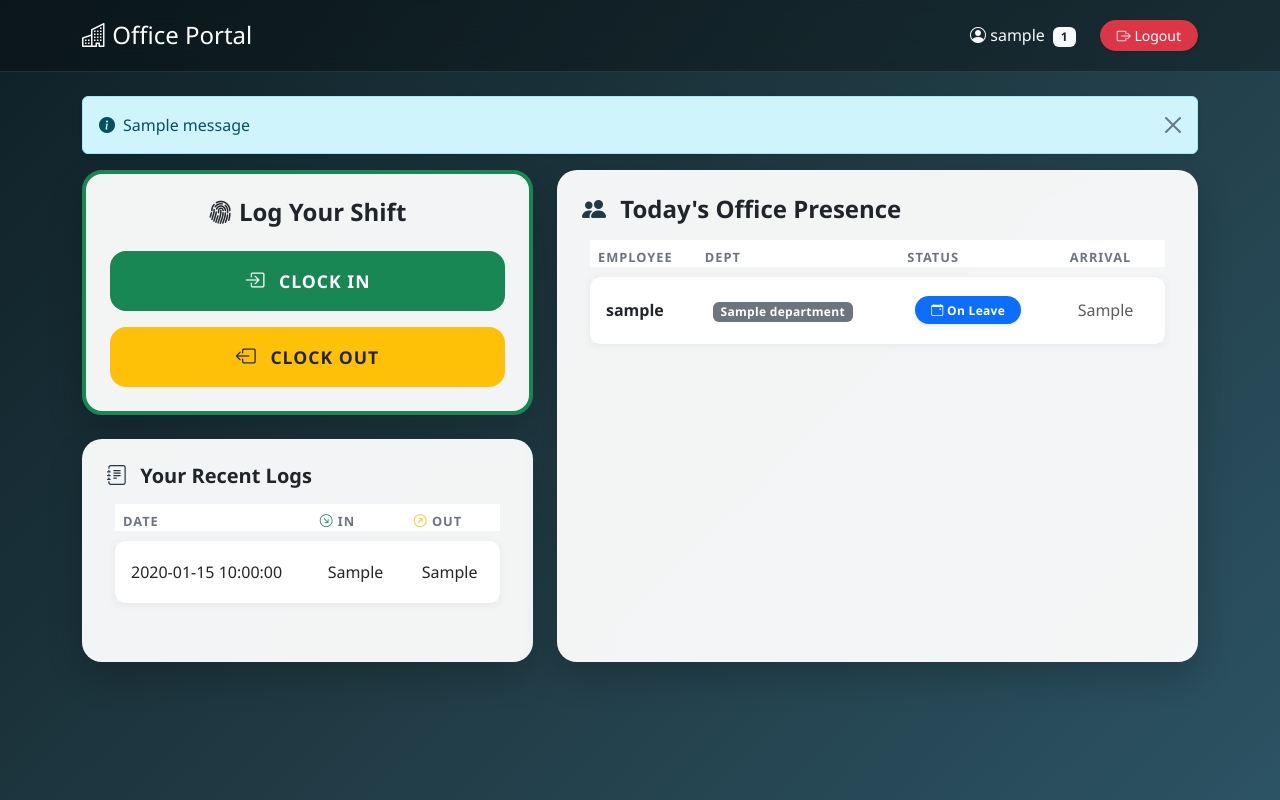
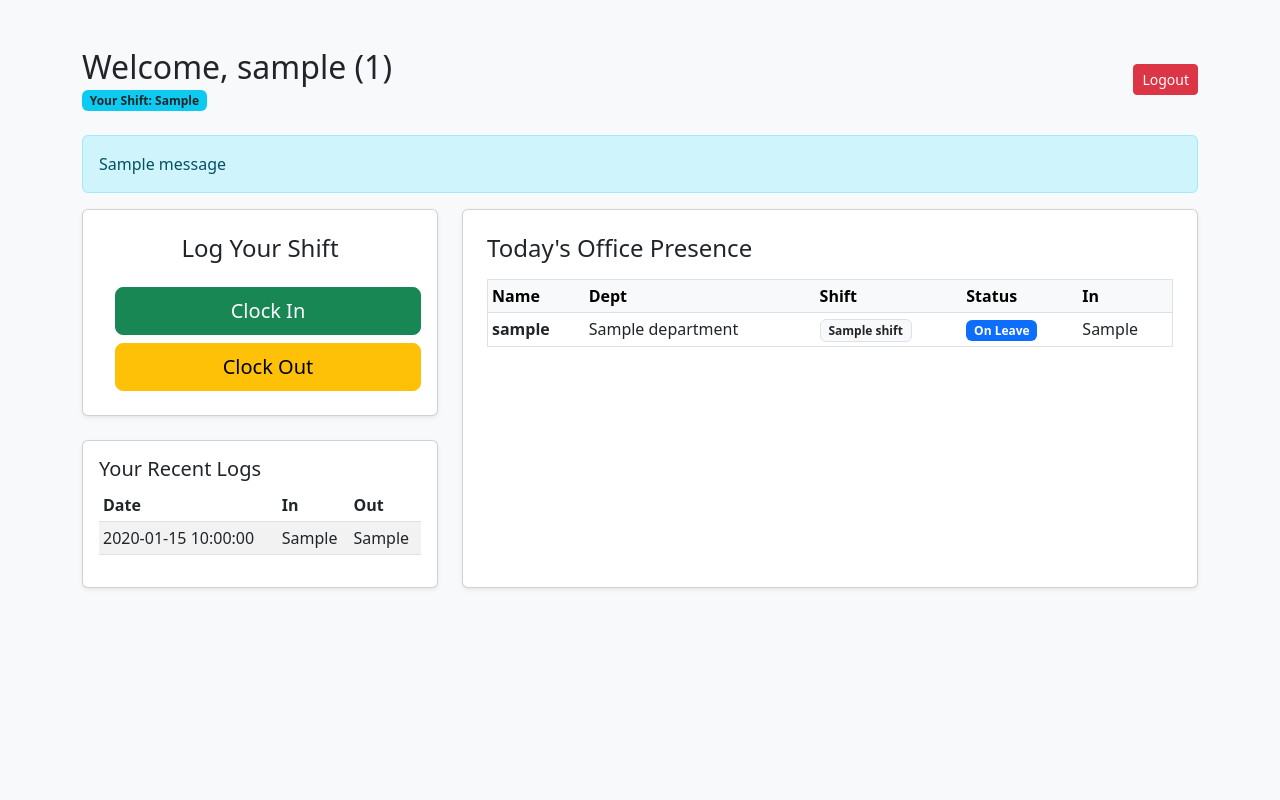
Before and after one commit to jacky1473/my-staff, a Flask app: template templates/staff.html in a window 1280 px wide. Run offline with Flask 3, Linux system fonts and the light colour scheme; the visitor is signed in with stand-in values (Sample User, id 1); tables that the repository leaves empty hold one stand-in row (values such as "Sample post"); the template is opened without the code that fills it: most values are stand-ins (such as "Sample title", 1, 10 or a date in 2020); one stand-in notice (Sample message) is shown.

Commit message:
Refactor staff dashboard layout and title
Updated the title and modified the layout of the staff dashboard. Removed unnecessary styles and improved the structure of the HTML.

```diff
--- a/templates/staff.html
+++ b/templates/staff.html
@@ -1,191 +1,67 @@
 <!DOCTYPE html>
 <html>
 <head>
-    <title>Office Portal | Staff Dashboard</title>
+    <title>Staff Dashboard</title>
     <link href="https://cdn.jsdelivr.net/npm/bootstrap@5.3.0/dist/css/bootstrap.min.css" rel="stylesheet">
-    <link rel="stylesheet" href="https://cdn.jsdelivr.net/npm/bootstrap-icons@1.11.1/font/bootstrap-icons.css">
-    <style>
-        body {
-            background: linear-gradient(135deg, #0f2027, #203a43, #2c5364);
-            font-family: 'Segoe UI', Tahoma, Geneva, Verdana, sans-serif;
-            min-height: 100vh;
-            padding-bottom: 2rem;
-            background-attachment: fixed;
-        }
-        .glass-card {
-            border-radius: 1.25rem;
-            border: 1px solid rgba(255, 255, 255, 0.15);
-            box-shadow: 0 15px 35px rgba(0,0,0,0.2);
-            background: rgba(255, 255, 255, 0.95);
-            backdrop-filter: blur(10px);
-            transition: transform 0.3s ease, box-shadow 0.3s ease;
-        }
-        .glass-card:hover {
-            transform: translateY(-4px);
-            box-shadow: 0 20px 40px rgba(0,0,0,0.3);
-        }
-        .navbar-custom {
-            background: rgba(0, 0, 0, 0.3);
-            backdrop-filter: blur(15px);
-            border-bottom: 1px solid rgba(255, 255, 255, 0.1);
-        }
-        .icon-header {
-            color: #203a43;
-            margin-right: 8px;
-        }
-        .clock-btn {
-            padding: 15px 30px;
-            font-size: 1.1rem;
-            font-weight: bold;
-            border-radius: 1rem;
-            text-transform: uppercase;
-            letter-spacing: 1px;
-            transition: all 0.3s;
-            border: none;
-        }
-        .clock-btn:hover {
-            transform: translateY(-3px);
-            box-shadow: 0 10px 20px rgba(0,0,0,0.2);
-        }
-        .table-custom {
-            border-collapse: separate;
-            border-spacing: 0 10px;
-            margin-top: -10px;
-        }
-        .table-custom thead th {
-            border-bottom: none;
-            color: #6c757d;
-            font-weight: 700;
-            text-transform: uppercase;
-            font-size: 0.8rem;
-            letter-spacing: 1px;
-            padding-bottom: 0px;
-        }
-        .table-custom tbody tr {
-            background-color: #ffffff;
-            box-shadow: 0 2px 8px rgba(0,0,0,0.05);
-            transition: transform 0.2s, box-shadow 0.2s;
-        }
-        .table-custom tbody tr:hover {
-            transform: scale(1.01);
-            box-shadow: 0 5px 15px rgba(0,0,0,0.1);
-            z-index: 1;
-            position: relative;
-        }
-        .table-custom tbody td {
-            border: none;
-            padding: 1.2rem 1rem;
-            vertical-align: middle;
-        }
-        .table-custom tbody td:first-child { border-top-left-radius: 0.75rem; border-bottom-left-radius: 0.75rem; }
-        .table-custom tbody td:last-child { border-top-right-radius: 0.75rem; border-bottom-right-radius: 0.75rem; }
-        .badge {
-            font-weight: 600;
-            letter-spacing: 0.3px;
-        }
-    </style>
 </head>
-<body>
-    <nav class="navbar navbar-dark navbar-custom mb-4 py-3">
-        <div class="container">
-            <span class="navbar-brand mb-0 h1 fs-4"><i class="bi bi-buildings"></i> Office Portal</span>
-            <div class="d-flex align-items-center text-light">
-                <span class="me-4"><i class="bi bi-person-circle"></i> {{ session['username'] }} <span class="badge bg-light text-dark ms-1">{{ session['department'] }}</span></span>
-                <a href="/logout" class="btn btn-danger btn-sm rounded-pill px-3 shadow-sm"><i class="bi bi-box-arrow-right"></i> Logout</a>
+<body class="bg-light">
+    <div class="container mt-5">
+        <div class="d-flex justify-content-between align-items-center mb-4">
+            <div>
+                <h2 class="mb-0">Welcome, {{ session['username'] }} ({{ session['department'] }})</h2>
+                <span class="badge bg-info text-dark mt-1">Your Shift: {{ user_shift }}</span>
             </div>
+            <a href="/logout" class="btn btn-danger btn-sm">Logout</a>
         </div>
-    </nav>
 
-    <div class="container">
         {% with messages = get_flashed_messages() %}
-            {% if messages %}
-                {% for msg in messages %}
-                <div class="alert alert-info alert-dismissible fade show shadow-sm" role="alert">
-                    <i class="bi bi-info-circle-fill me-2"></i>{{ msg }}
-                    <button type="button" class="btn-close" data-bs-dismiss="alert" aria-label="Close"></button>
-                </div>
-                {% endfor %}
-            {% endif %}
+            {% if messages %}{% for msg in messages %}<div class="alert alert-info">{{ msg }}</div>{% endfor %}{% endif %}
         {% endwith %}
 
-        <div class="row g-4">
-            <div class="col-lg-5">
-                <div class="card glass-card p-4 text-center mb-4 border-top border-4 border-success">
-                    <h4 class="fw-bold mb-4 text-dark"><i class="bi bi-fingerprint"></i> Log Your Shift</h4>
-                    <form action="/clock" method="POST">
-                        <div class="d-grid gap-3">
-                            <button type="submit" name="action" value="in" class="btn btn-success clock-btn">
-                                <i class="bi bi-box-arrow-in-right fs-5 me-2"></i> Clock In
-                            </button>
-                            <button type="submit" name="action" value="out" class="btn btn-warning text-dark clock-btn">
-                                <i class="bi bi-box-arrow-left fs-5 me-2"></i> Clock Out
-                            </button>
-                        </div>
+        <div class="row">
+            <div class="col-md-4 mb-4">
+                <div class="card p-4 text-center shadow-sm mb-4">
+                    <h4>Log Your Shift</h4>
+                    <form action="/clock" method="POST" class="mt-3">
+                        <button type="submit" name="action" value="in" class="btn btn-success btn-lg mx-2 w-100 mb-2">Clock In</button>
+                        <button type="submit" name="action" value="out" class="btn btn-warning btn-lg mx-2 w-100">Clock Out</button>
                     </form>
                 </div>
 
-                <div class="card glass-card p-4">
-                    <h5 class="fw-bold mb-3"><i class="bi bi-journal-text icon-header"></i> Your Recent Logs</h5>
-                    <div class="table-responsive px-2 pb-2">
-                        <table class="table table-custom align-middle">
-                            <thead>
-                                <tr>
-                                    <th>Date</th>
-                                    <th><i class="bi bi-arrow-down-right-circle text-success"></i> In</th>
-                                    <th><i class="bi bi-arrow-up-right-circle text-warning"></i> Out</th>
-                                </tr>
-                            </thead>
+                <div class="card p-3 shadow-sm">
+                    <h5>Your Recent Logs</h5>
+                    <table class="table table-sm table-striped">
+                        <thead><tr><th>Date</th><th>In</th><th>Out</th></tr></thead>
                         <tbody>
                             {% for log in logs %}
-                                <tr>
-                                    <td class="fw-medium">{{ log.date }}</td>
-                                    <td>{{ log.clock_in or '--:--' }}</td>
-                                    <td>{{ log.clock_out or '--:--' }}</td>
-                                </tr>
+                            <tr><td>{{ log.date }}</td><td>{{ log.clock_in or '-' }}</td><td>{{ log.clock_out or '-' }}</td></tr>
                             {% endfor %}
                         </tbody>
                     </table>
                 </div>
             </div>
-            </div>
 
-            <div class="col-lg-7">
-                <div class="card glass-card p-4 h-100">
-                    <div class="d-flex justify-content-between align-items-center mb-3">
-                        <h4 class="fw-bold m-0"><i class="bi bi-people-fill icon-header"></i> Today's Office Presence</h4>
-                    </div>
-
-                    <div class="table-responsive px-2 pb-2">
-                        <table class="table table-custom align-middle">
-                            <thead>
-                                <tr>
-                                    <th>Employee</th>
-                                    <th>Dept</th>
-                                    <th>Status</th>
-                                    <th>Arrival</th>
-                                </tr>
-                            </thead>
+            <div class="col-md-8 mb-4">
+                <div class="card p-4 shadow-sm h-100">
+                    <h4>Today's Office Presence</h4>
+                    <table class="table table-sm table-hover border mt-2">
+                        <thead class="table-light"><tr><th>Name</th><th>Dept</th><th>Shift</th><th>Status</th><th>In</th></tr></thead>
                         <tbody>
                             {% for row in roster %}
                             <tr>
-                                    <td class="fw-bold">{{ row.username }}</td>
-                                    <td><span class="badge bg-secondary">{{ row.department }}</span></td>
+                                <td><strong>{{ row.username }}</strong></td>
+                                <td>{{ row.department }}</td>
+                                <td><span class="badge bg-light text-dark border">{{ row.shift }}</span></td>
                                 <td>
-                                        {% if row.status == 'Leave' %}
-                                            <span class="badge bg-primary px-3 py-2 shadow-sm rounded-pill"><i class="bi bi-calendar-event"></i> On Leave</span>
-                                        {% elif row.status == 'Absent' %}
-                                            <span class="badge bg-danger px-3 py-2 shadow-sm rounded-pill"><i class="bi bi-person-x"></i> Absent</span>
-                                        {% elif is_sunday and not row.clock_in %}
-                                            <span class="badge bg-info text-dark px-3 py-2 shadow-sm rounded-pill"><i class="bi bi-cup-hot"></i> Sunday Off</span>
-                                        {% elif row.clock_in and row.clock_out %}
-                                            <span class="badge bg-dark px-3 py-2 shadow-sm rounded-pill"><i class="bi bi-door-closed"></i> Shift Ended</span>
-                                        {% elif row.clock_in and not row.clock_out %}
-                                            <span class="badge bg-success px-3 py-2 shadow-sm rounded-pill"><i class="bi bi-pc-display"></i> In Office</span>
-                                        {% else %}
-                                            <span class="badge bg-light text-secondary border px-3 py-2 rounded-pill"><i class="bi bi-clock-history"></i> Not Arrived</span>
+                                    {% if row.status == 'Leave' %} <span class="badge bg-primary">On Leave</span>
+                                    {% elif row.status == 'Absent' %} <span class="badge bg-danger">Absent</span>
+                                    {% elif is_sunday and not row.clock_in %} <span class="badge bg-info text-dark">Sunday Off</span>
+                                    {% elif row.clock_in and row.clock_out %} <span class="badge bg-dark">Shift Ended</span>
+                                    {% elif row.clock_in and not row.clock_out %} <span class="badge bg-success">In Office</span>
+                                    {% else %} <span class="badge bg-secondary">Not Arrived</span>
                                     {% endif %}
                                 </td>
-                                    <td class="text-muted">{{ row.clock_in or '--:--' }}</td>
+                                <td>{{ row.clock_in or '-' }}</td>
                             </tr>
                             {% endfor %}
                         </tbody>
@@ -194,7 +70,5 @@
             </div>
         </div>
     </div>
-    </div>
-    <script src="https://cdn.jsdelivr.net/npm/bootstrap@5.3.0/dist/js/bootstrap.bundle.min.js"></script>
 </body>
 </html>
```
Lines whose indentation alone changed are shown as unchanged.
